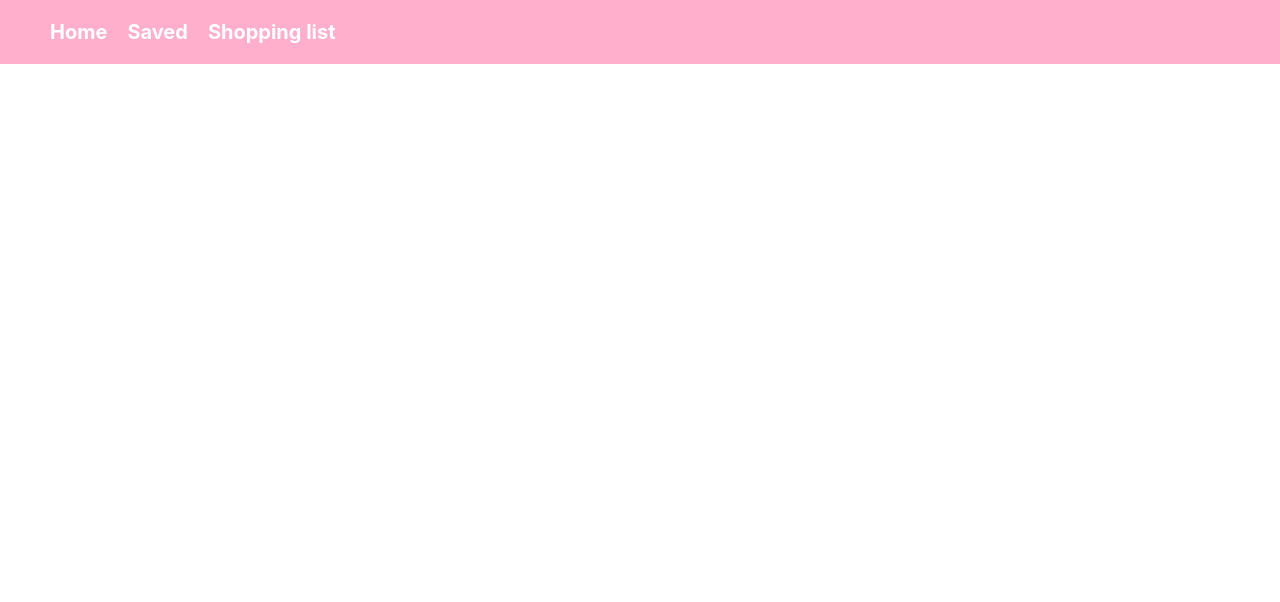
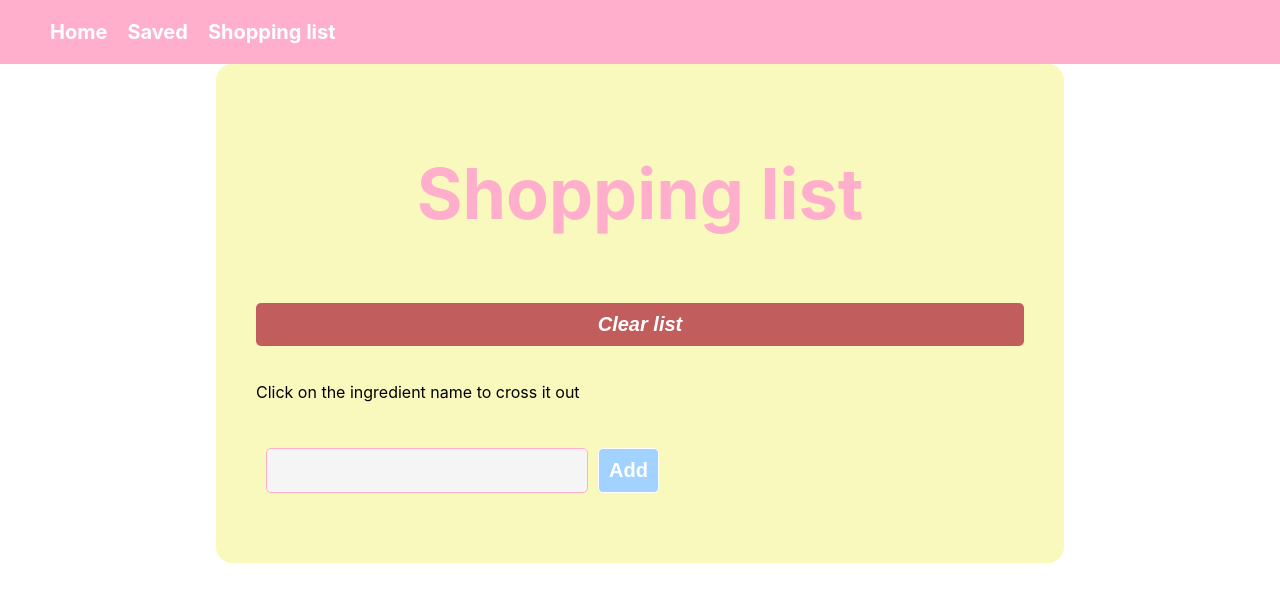
Before and after one commit to IIM-Coding-Digital-Innovation/React-A3.1-Barbapapa, a React (Create React App) app in the folder barbapapa/: page /list in a window 1280 px wide. Shown: the top 602 px of the page. Built offline with nearby package versions, Linux system fonts and the light colour scheme.

Commit message:
✨ Improve recipe

```diff
--- a/barbapapa/src/App.js
+++ b/barbapapa/src/App.js
@@ -10,7 +10,7 @@ import {Component} from "react";
 import Home from "./Components/Home";
 import Recipe from "./Components/Recipe";
 import Saved from "./Components/Saved";
-import Groceries from "./Components/Groceries";
+import List from "./Components/List";
 
 
 class App extends Component {
@@ -29,7 +29,7 @@ class App extends Component {
 
                         </li>
                         <li>
-                            <Link to="/groceries">Shopping list</Link>
+                            <Link to="/list">Shopping list</Link>
 
                         </li>
                     </ul>
@@ -38,7 +38,7 @@ class App extends Component {
                 <Routes>
                     <Route exact path='/' element={< Home/>}/>
                     <Route exact path='/saved' element={< Saved/>}/>
-                    <Route exact path='/groceries' element={< Groceries/>}/>
+                    <Route exact path='/list' element={< List/>}/>
                     <Route exact path='/recipe/:recipeId' element={< Recipe/>}/>
                 </Routes>
 
--- a/barbapapa/src/Components/Home.js
+++ b/barbapapa/src/Components/Home.js
@@ -12,7 +12,7 @@ function Home (){
         fetch(`https://tasty.p.rapidapi.com/recipes/list?q=${item}`, {
             method: 'GET',
             headers: {
-                'X-RapidAPI-Key': '87d119cf7cmsh0b635d3245ed007p1fbe7ajsn44560d0d6180',
+                'X-RapidAPI-Key': 'fa35b75d07mshec252f40e7f1108p1873a3jsne303f51b00de',
                 'X-RapidAPI-Host': 'tasty.p.rapidapi.com'
             }
         })
@@ -33,7 +33,7 @@ function Home (){
             fetch(`https://tasty.p.rapidapi.com/recipes/list`, {
                 method: 'GET',
                 headers: {
-                    'X-RapidAPI-Key': '87d119cf7cmsh0b635d3245ed007p1fbe7ajsn44560d0d6180',
+                    'X-RapidAPI-Key': 'fa35b75d07mshec252f40e7f1108p1873a3jsne303f51b00de',
                     'X-RapidAPI-Host': 'tasty.p.rapidapi.com'
                 }
             })
--- /dev/null
+++ b/barbapapa/src/Components/List.css
@@ -0,0 +1,65 @@
+.delete{
+    border: none;
+    background-color: rgb(194, 93, 93);
+    cursor: pointer;
+    text-align: center;
+    font-style: italic;
+}
+
+.delete:hover{
+    background-color: rgb(255, 0, 0);
+}
+
+#shopping-list{
+    display: flex;
+    flex-direction: column;
+    gap: 20px;
+    width: 60%;
+    background-color: rgb(249, 249, 190);
+    margin: auto;
+    padding: 40px;
+    border-radius: 16px;
+}
+
+#shopping-list h1{
+    text-align: center;
+}
+
+#shopping-list ul{
+    margin: 0;
+    padding: 0;
+    display: flex;
+    flex-direction: column;
+    gap: 10px;
+}
+
+#shopping-list li{
+    display: flex;
+    justify-content: space-between;
+    align-items: center;
+    border-bottom: 0.5px solid black;
+    margin: 0;
+}
+
+#shopping-list svg{
+    cursor: pointer;
+}
+
+.action{
+    display: flex;
+    gap: 10px;
+    justify-content: space-between;
+    align-items: center;
+}
+
+.checked{
+    color: rgb(92, 92, 92);
+    text-decoration-line: line-through ;
+    text-decoration-color: rgb(92, 92, 92);
+    text-decoration-thickness: 0.5px ;
+}
+
+.ingredient {
+    cursor: pointer;
+    margin: 2px;
+}
--- /dev/null
+++ b/barbapapa/src/Components/List.js
@@ -0,0 +1,107 @@
+import React, { useState, useEffect } from "react";
+import './List.css';
+
+const List = () => {
+
+
+    // Déclaration du state pour la list
+    const [list, setList] = useState([]);
+    // Déclaration du state pour l'item
+    const [item, setItem] = useState("");
+
+
+    // Fonction pour ajouter un item à la liste
+    const addItem = () => {
+        // On ajoute l'item à la liste
+        setList([...list, item]);
+        // On vide l'input
+        setItem("");
+    };
+
+
+    // Fonction pour supprimer un item de la liste
+    const deleteItem = (index) => {
+        // On supprime l'item de la liste
+        setList(list.filter((item, i) => i !== index));
+    };
+
+
+    // Fonction pour supprimer tous les items de la liste
+    const deleteAll = () => {
+        // On vide la liste
+        setList([]);
+    };
+
+
+    const [recipes, setRecipes] = useState([]);
+    useEffect(() => {
+        const allRecipes = [];
+        for (let i = 0; i < localStorage.length; i++) {
+            const key = localStorage.key(i);
+            if (key.startsWith('recipe-')) {
+                const recipe = JSON.parse(localStorage.getItem(key));
+                allRecipes.push(recipe);
+            }
+        }
+        setRecipes(allRecipes);
+    }, []);
+
+
+    return (
+        <div id="shopping-list">
+
+
+            <h1>Shopping list</h1>
+            <button className="delete" onClick={deleteAll}>Clear list</button>
+            <p>Click on the ingredient name to cross it out</p>
+
+            <div className="input">
+                <input type='text' value={item} onChange={(e) => setItem(e.target.value)} />
+                <button onClick={addItem}>Add</button>
+            </div>
+
+            <ul>
+
+            {list.map((item, index) => (
+                    <div>
+                        <li>
+                        <p onClick={(e) => e.target.classList.toggle('checked')} >&#8226; {item}</p>
+
+
+                        <div className="action">
+                            {/* <svg width="15" viewBox="0 0 58 58" fill="none" xmlns="http://www.w3.org/2000/svg">
+                                <path d="M51.5328 0L16.0324 39.0399L5.72587 31.2337H0L16.0324 57.2587L57.2587 0H51.5328Z" fill="black"/>
+                            </svg> */}
+
+                            <svg onClick={() => deleteItem(index)} width="20" viewBox="0 0 63 48" fill="none" xmlns="http://www.w3.org/2000/svg">
+                                <path d="M54.7666 3.14877H20.9319L2.71318 23.9701L20.9319 44.7915H54.7666C56.1471 44.7915 57.4711 44.2431 58.4473 43.2669C59.4235 42.2907 59.9719 40.9667 59.9719 39.5861V8.35411C59.9719 6.97357 59.4235 5.64957 58.4473 4.67338C57.4711 3.69719 56.1471 3.14877 54.7666 3.14877Z" stroke="black" stroke-width="4" stroke-linecap="round" stroke-linejoin="round"/>
+                                <path d="M46.9585 16.1621L31.3425 31.7781" stroke="gray" stroke-width="4" stroke-linecap="round" stroke-linejoin="round"/>
+                                <path d="M31.3425 16.1621L46.9585 31.7781" stroke="black" stroke-width="4" stroke-linecap="round" stroke-linejoin="round"/>
+                            </svg>
+                        </div>
+                        </li>
+                    </div>
+                ))}
+
+
+
+            {recipes.map((recipe) => (
+
+            <div key={recipe.id}> {recipe.sections.map(section => (<p> {
+                section.components.map((components )=> (
+
+                <li>
+                    <p className='ingredient' onClick={(e) => e.target.classList.toggle('checked')} >&#8226; {components.ingredient.display_singular} </p>
+                </li>
+
+                ))} </p>))}
+            </div>))}
+
+
+            </ul>
+
+        </div>
+    );
+};
+
+export default List;
--- a/barbapapa/src/Components/Recipe.js
+++ b/barbapapa/src/Components/Recipe.js
@@ -1,7 +1,7 @@
 import React, {useEffect, useState} from 'react';
 import {Link, Route, Routes, useParams} from "react-router-dom";
 
-function Recipe ({ posts }){
+function Recipe (){
     const [data, setData] = useState(null);
     const [similarData, setSimilarData] = useState(null);
     const [loading, setLoading] = useState(false);
@@ -17,13 +17,13 @@ function Recipe ({ posts }){
             fetch(`https://tasty.p.rapidapi.com/recipes/get-more-info?id=${recipeId}`, {
                 method: 'GET',
                 headers: {
-                    'X-RapidAPI-Key': '87d119cf7cmsh0b635d3245ed007p1fbe7ajsn44560d0d6180',
+                    'X-RapidAPI-Key': 'fa35b75d07mshec252f40e7f1108p1873a3jsne303f51b00de',
                     'X-RapidAPI-Host': 'tasty.p.rapidapi.com'
                 }
             })
                 .then((response) => response.json())
                 .then((actualData) => {
-                    // console.log(actualData)
+                    console.log(actualData)
                     setData(actualData);
                     setRecipe(actualData);
 
@@ -38,7 +38,7 @@ function Recipe ({ posts }){
             fetch(`https://tasty.p.rapidapi.com/recipes/list-similarities?recipe_id=${recipeId}`, {
                 method: 'GET',
                 headers: {
-                    'X-RapidAPI-Key': '87d119cf7cmsh0b635d3245ed007p1fbe7ajsn44560d0d6180',
+                    'X-RapidAPI-Key': 'fa35b75d07mshec252f40e7f1108p1873a3jsne303f51b00de',
                     'X-RapidAPI-Host': 'tasty.p.rapidapi.com'
                 }
             })
@@ -74,7 +74,6 @@ function Recipe ({ posts }){
             {error && (
                 <div>{`There is a problem fetching the post data - ${error}`}</div>
             )}
-
             {!loading &&
             <div>
                 <iframe src="https://giphy.com/embed/Pqf31C9P1AuIg" width="480" height="360" frameBorder="0"
@@ -83,10 +82,13 @@ function Recipe ({ posts }){
             }
 
             {loading &&
+
+            data &&
                 <div className='RecipeInfos'>
                 <h1>{data.name}</h1>
                 <img src={data.thumbnail_url} alt={data.name} />
                 <button onClick={handleSave}>Save recipe</button>
+
                 </div>
             }
 
@@ -95,7 +97,7 @@ function Recipe ({ posts }){
                 <h2>Ingredients</h2>
                 <ul>
                     {data &&
-                            data.sections.map((el, i) => (
+                    data?.sections.map((el, i) => (
                         el.components.map((l, j) => (
                             <li key={j}>
                                 {l.raw_text}
@@ -120,6 +122,7 @@ function Recipe ({ posts }){
             </div>
             }
 
+
             {loading &&
                             <div>
                                 <h1>Similar Recipes</h1>
@@ -129,7 +132,7 @@ function Recipe ({ posts }){
                                             <div className='recipe_box box_similar' key={i}>
                                                 <img src={el.thumbnail_url} alt='{el.name}' />
                                                 <h3>{el.name}</h3>
-                                    <Link to={`/recipe/${el.id}`}>View recipe</Link>
+                                                {/* <Link to={`/recipe/${el.id}`}>View recipe</Link> */}
                                             </div>
                                         ))}
                                 </div>
```
Also changed, not shown: barbapapa/src/Components/About.js (deleted, +0 -7 lines), barbapapa/src/Components/Contact.js (deleted, +0 -8 lines). Lines whose indentation alone changed are shown as unchanged.
